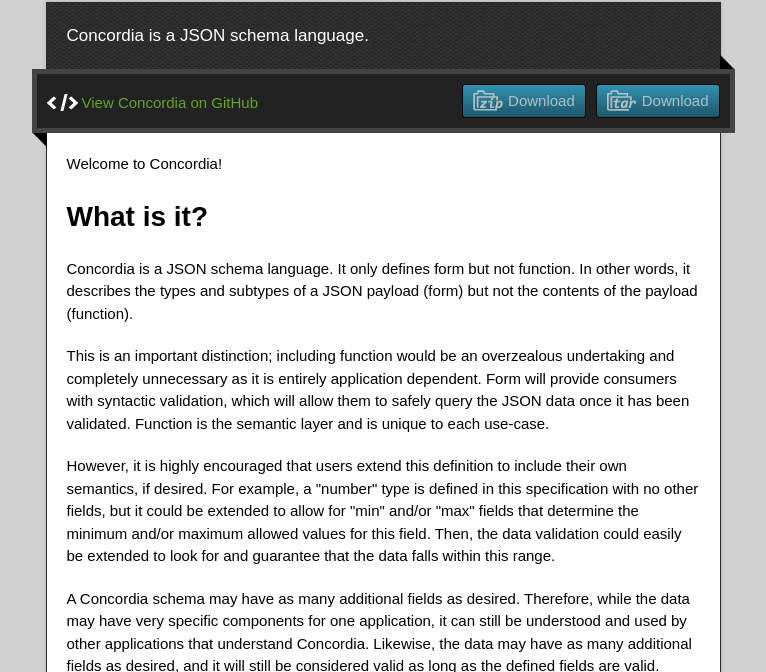
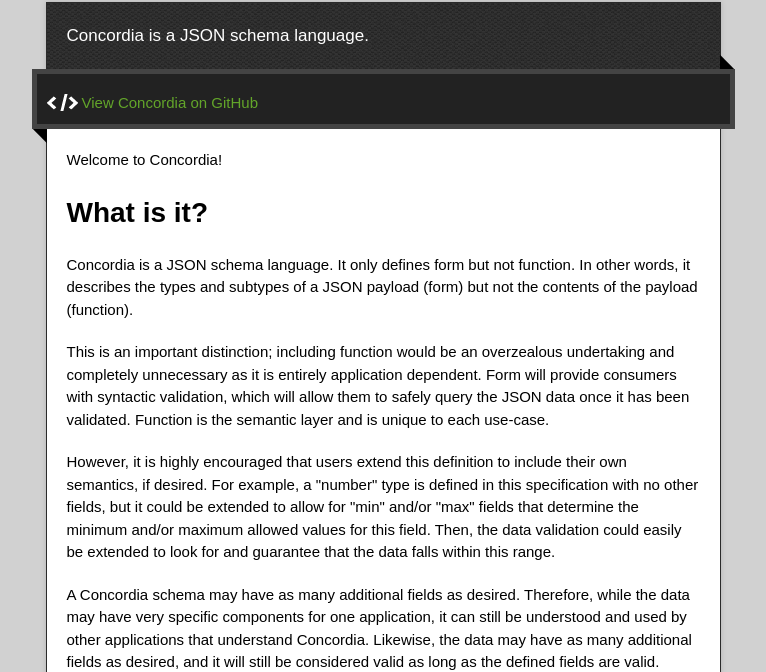
Before and after one commit to jojenki/Concordia, a plain HTML site: page index.html in a window 1280 px wide. Shown: the part 128-800 px from the top of the page, without its empty margins (257-1023 px from the left). Drawn offline with nearby package versions, Linux system fonts and the light colour scheme.

Commit message:
Removed the pre-defined download links.
The pre-defined download links are not applicable yet.

```diff
--- a/index.html
+++ b/index.html
@@ -29,8 +29,6 @@
       <div id="main" role="main">
         <div class="download-bar">
         <div class="inner">
-          <a href="https://github.com/cens/Concordia/tarball/master" class="download-button tar"><span>Download</span></a>
-          <a href="https://github.com/cens/Concordia/zipball/master" class="download-button zip"><span>Download</span></a>
           <a href="https://github.com/cens/Concordia" class="code">View Concordia on GitHub</a>
         </div>
         <span class="blc"></span><span class="trc"></span>
```
